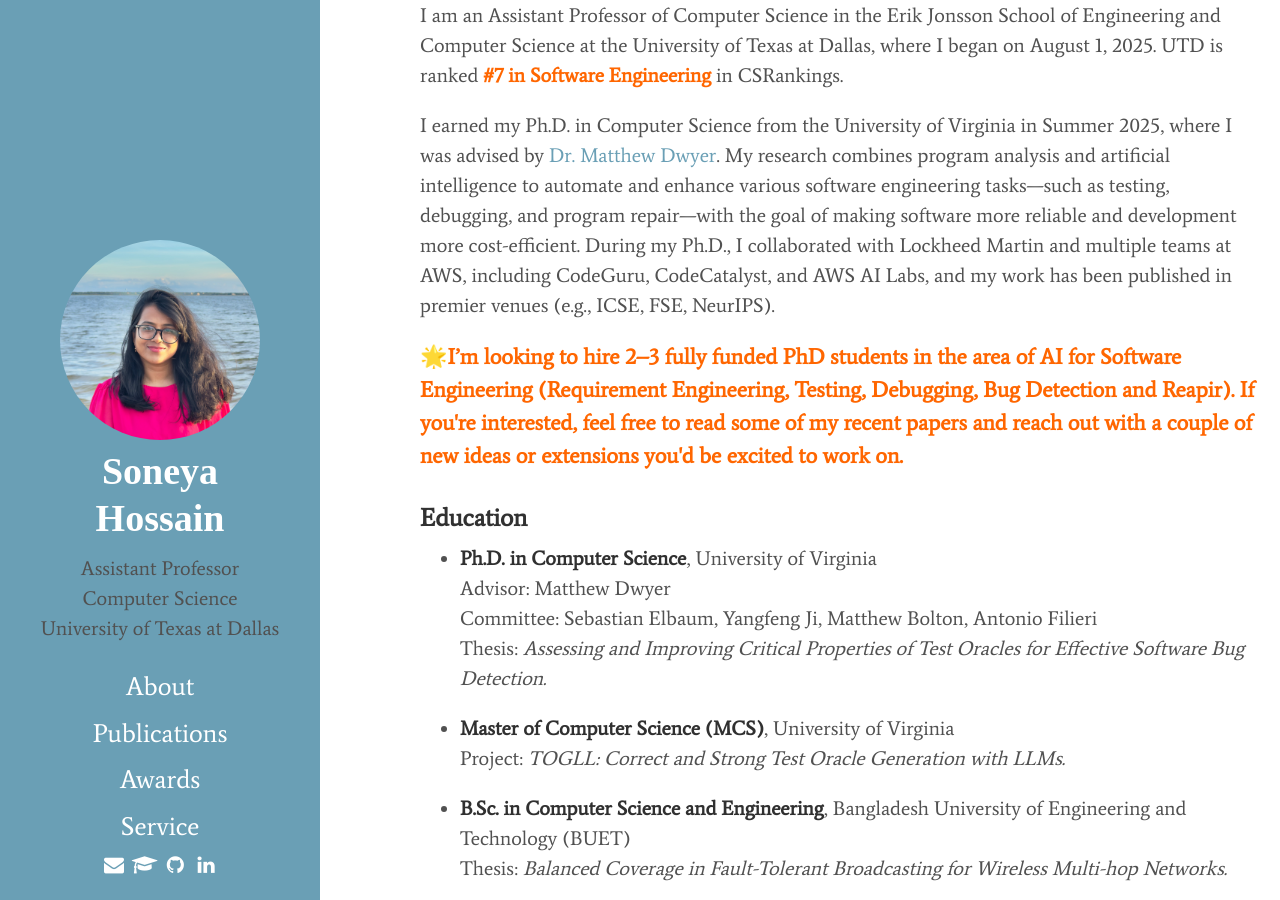
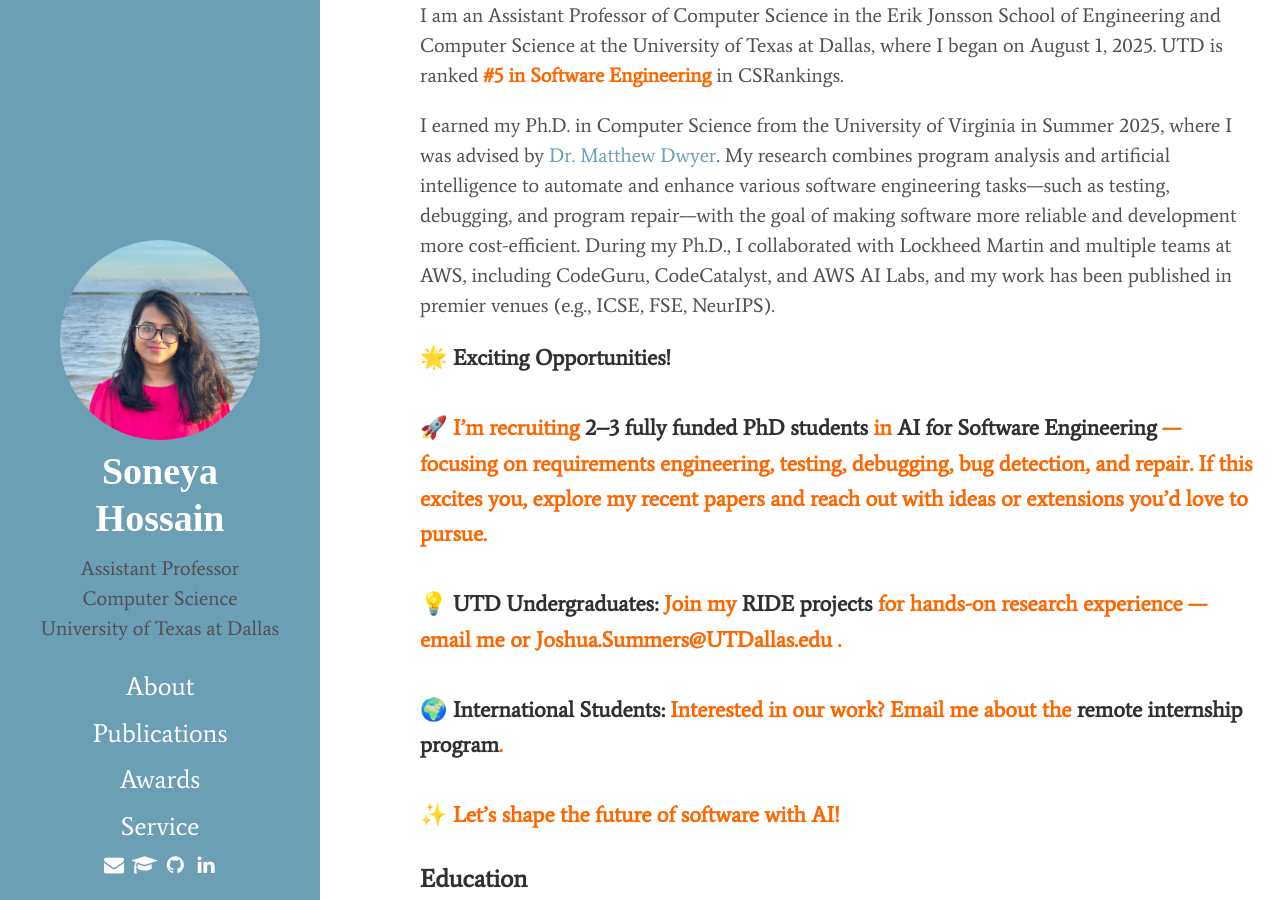
Before and after one commit to soneyahossain/soneyahossain.github.io, a Jekyll site: the page built from index.md, in a window 1280 px wide and 900 px high. Built offline with Jekyll 4.4.1, drawn with Linux system fonts in a browser that asks for light colours; cached includes are drawn as plain includes.

Commit message:
Revise UTD ranking and PhD recruitment information
Updated ranking and recruitment details for PhD students.

```diff
--- a/index.md
+++ b/index.md
@@ -3,12 +3,24 @@ layout: page
 title: About
 ---
 
-I am an Assistant Professor of Computer Science in the Erik Jonsson School of Engineering and Computer Science at the University of Texas at Dallas, where I began on August 1, 2025. UTD is ranked <a href="https://csrankings.org/#/index?soft&us" style="color:#ff6600; font-weight:bold; text-decoration:none;">#7 in Software Engineering</a> in CSRankings.
+I am an Assistant Professor of Computer Science in the Erik Jonsson School of Engineering and Computer Science at the University of Texas at Dallas, where I began on August 1, 2025. UTD is ranked <a href="https://csrankings.org/#/index?soft&us" style="color:#ff6600; font-weight:bold; text-decoration:none;">#5 in Software Engineering</a> in CSRankings.
 
 I earned my Ph.D. in Computer Science from the University of Virginia in Summer 2025, where I was advised by <a href="https://matthewbdwyer.github.io/">Dr. Matthew Dwyer</a>. My research combines program analysis and artificial intelligence to automate and enhance various software engineering tasks—such as testing, debugging, and program repair—with the goal of making software more reliable and development more cost-efficient. During my Ph.D., I collaborated with Lockheed Martin and multiple teams at AWS, including CodeGuru, CodeCatalyst, and AWS AI Labs, and my work has been published in premier venues (e.g., ICSE, FSE, NeurIPS).
 
-<p style="color:#ff6600; font-weight:bold; font-size:1.1em;">
-🌟I’m looking to hire 2–3 fully funded PhD students in the area of AI for Software Engineering (Requirement Engineering, Testing, Debugging, Bug Detection and Reapir). If you're interested, feel free to read some of my recent papers and reach out with a couple of new ideas or extensions you'd be excited to work on.
+<p style="color:#ff6600; font-weight:bold; font-size:1.1em; line-height:1.6;"> 🌟 <strong>Exciting Opportunities!</strong><br><br>
+
+🚀 I’m recruiting <strong>2–3 fully funded PhD students</strong> in <strong>AI for Software Engineering</strong> — focusing on requirements engineering, testing, debugging, bug detection, and repair.
+If this excites you, explore my recent papers and reach out with ideas or extensions you’d love to pursue.
+<br><br>
+
+💡 <strong>UTD Undergraduates:</strong> Join my <strong>RIDE projects</strong> for hands-on research experience — email me or <a href="mailto:Joshua.Summers@UTDallas.edu" style="color:#ff6600;">Joshua.Summers@UTDallas.edu
+</a>.
+<br><br>
+
+🌍 <strong>International Students:</strong> Interested in our work? Email me about the <strong>remote internship program</strong>.
+<br><br>
+
+✨ Let’s shape the future of software with AI!
 </p>
 
 ### Education
```
